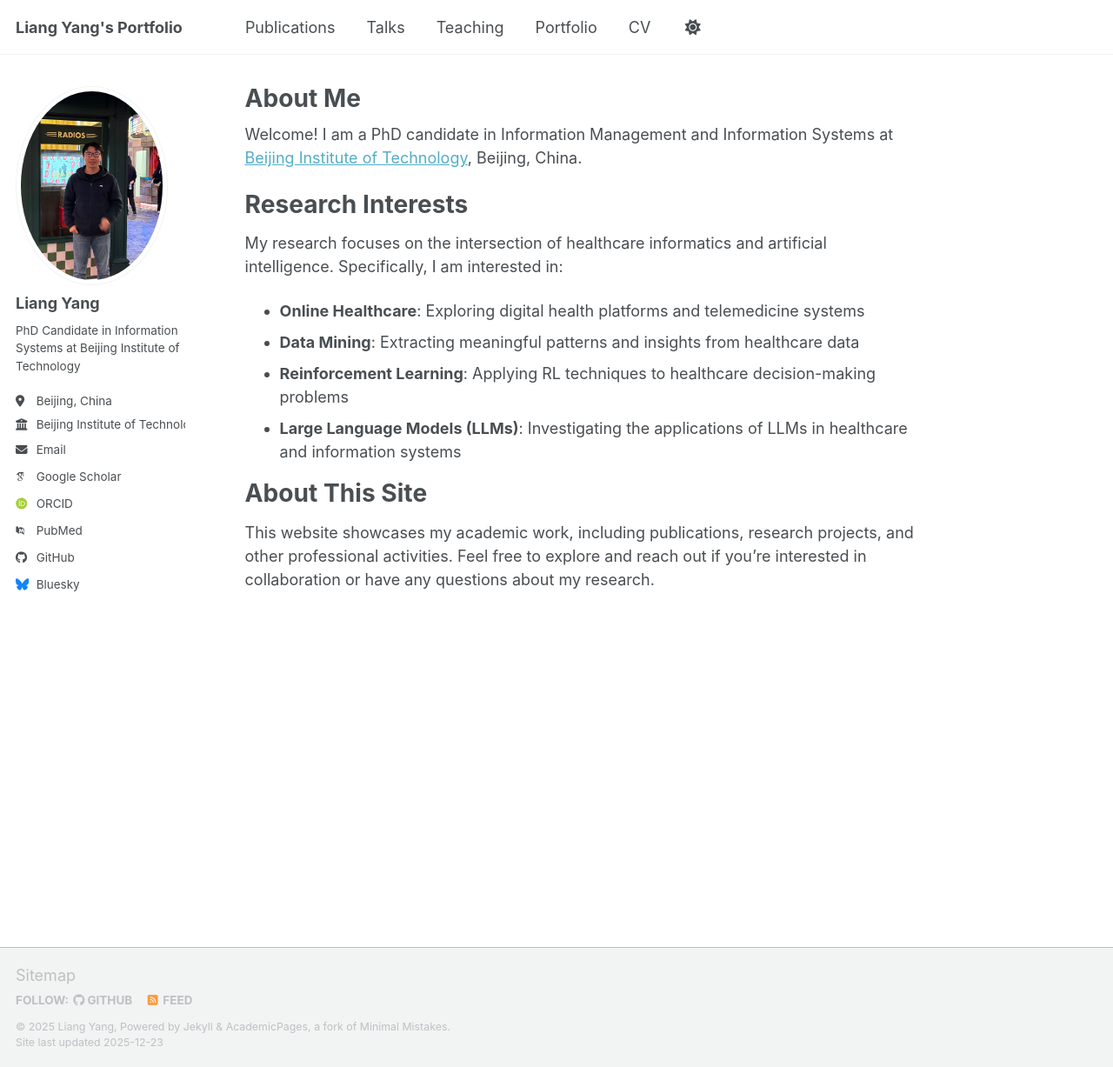
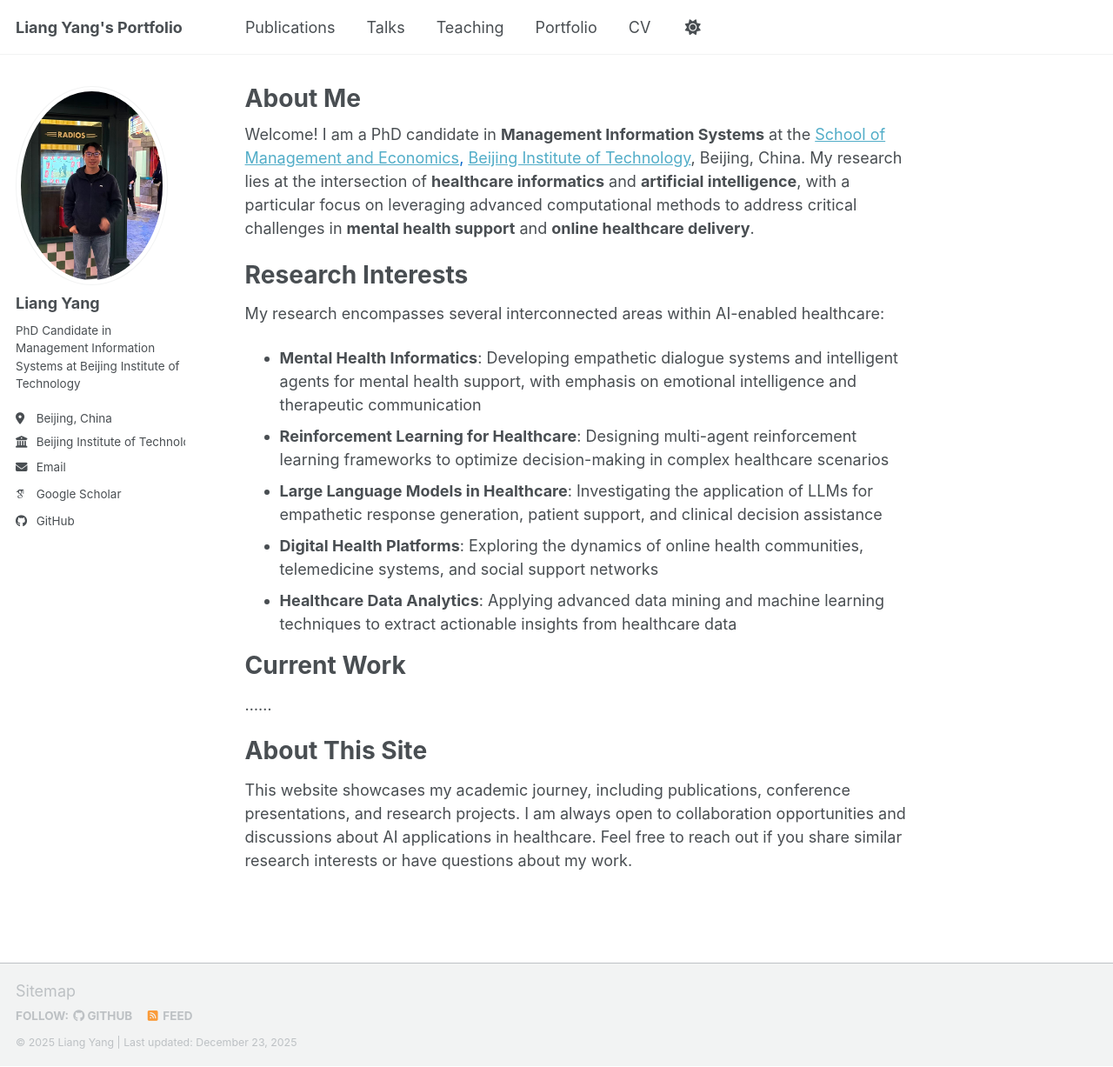
Before and after one commit to Groot-yang/Groot-yang.github.io, a Jekyll site: the page built from _pages/about.md, in a window 1280 px wide and 1227 px high. Shown: the whole window at 87% size. Built offline with Jekyll 4.4.1, drawn with Linux system fonts in a browser that asks for light colours; some web fonts are replaced; a script bundle is joined from its source files by our own code; library files that are not in the unit come from our copies.

Commit message:
update big change

```diff
--- a/_config.yml
+++ b/_config.yml
@@ -12,11 +12,11 @@ site_theme               : "default" # Currently available options are "default"
 title                    : "Liang Yang's Portfolio"  # Update this with the title of your site
 title_separator          : "-"
 name                     : &name "Liang Yang"
-description              : &description "I'm a PhD candidate in information systems (IS)."   # Update this with a general description of your site, this is the default if not overridden by a page
+description              : &description "I'm a PhD candidate in Management Information Systems (MIS)."   # Update this with a general description of your site, this is the default if not overridden by a page
 url                      : https://groot-yang.github.io # The base hostname & protocol for your site e.g. "https://[your GitHub username].github.io",
                                                            # or if you already have some other page hosted on Github then use "https://[your GitHub username].github.io/[Your Repo Name]"
 baseurl                  : "" # the subpath of your site, e.g. "/blog"
-repository               : "academicpages/academicpages.github.io"
+repository               : "groot-yang/groot-yang.github.io"
 
 # Site Author - The following control what appear as part of the author content on the side bar.
 #               If a field is blank the icon and link will not appear, otherwise it will be shown.
@@ -26,22 +26,22 @@ author:
   avatar           : "person.jpg"
   name             : "Liang Yang"
   pronouns         : # example: "she/her"
-  bio              : "PhD Candidate in Information Systems at Beijing Institute of Technology"
+  bio              : "PhD Candidate in Management Information Systems at Beijing Institute of Technology"
   location         : "Beijing, China"
   employer         : "Beijing Institute of Technology"
   uri              : # URL
-  email            : "none@example.org"
+  email            : "yl0119@outlook.com"
 
   # Academic websites
   academia         : # URL
   arxiv            : # URL - Update with the correct link to your profile
-  googlescholar    : "https://scholar.google.com/citations?user=PS_CX0AAAAAJ"
+  googlescholar    : "https://scholar.google.com/citations?user=GgNC50AAAAAJ&hl=zh-CN"
   inspire-hep      : # URL
   impactstory      : # URL
-  orcid            : "https://orcid.org/yourorcidurl"
+  orcid            : # URL - Update with the correct link to your profile
   semantic         : # URL
   ssrn             : # URL
-  pubmed           : "https://www.ncbi.nlm.nih.gov/pubmed/?term=john+snow"
+  pubmed           : # URL
   researchgate     : # URL
   scopus           : # URL
   zotero           : # URL
@@ -57,7 +57,7 @@ author:
 
   # Social media
   artstation       : # Username
-  bluesky          : "bsky.app" # Replace this with you Bluesky username
+  bluesky          :
   facebook         : # Username
   flickr           : # Username
   foursquare       : # Username
--- a/_includes/footer.html
+++ b/_includes/footer.html
@@ -20,6 +20,5 @@
 {% endif %}
 
 <div class="page__footer-copyright">
-  &copy; {{ site.time | date: '%Y' }} {{ site.name | default: site.title }}, {{ site.data.ui-text[site.locale].powered_by | default: "Powered by" }} <a href="https://jekyllrb.com" rel="nofollow">Jekyll</a> &amp; <a href="https://github.com/academicpages/academicpages.github.io">AcademicPages</a>, a fork of <a href="https://mademistakes.com/work/minimal-mistakes-jekyll-theme/" rel="nofollow">Minimal Mistakes</a>.<br />
-  Site last updated {{ "now" | date: '%Y-%m-%d' }}
+  &copy; {{ site.time | date: '%Y' }} {{ site.name | default: site.title }} | Last updated: {{ "now" | date: '%B %d, %Y' }}
 </div>
--- a/_pages/about.md
+++ b/_pages/about.md
@@ -7,17 +7,22 @@ redirect_from:
   - /about.html
 ---
 
-Welcome! I am a PhD candidate in Information Management and Information Systems at [Beijing Institute of Technology](https://www.bit.edu.cn/), Beijing, China.
+Welcome! I am a PhD candidate in **Management Information Systems** at the <span style="color: #0066cc;">[School of Management and Economics](https://sme.bit.edu.cn/), [Beijing Institute of Technology](https://www.bit.edu.cn/)</span>, Beijing, China. My research lies at the intersection of **healthcare informatics** and **artificial intelligence**, with a particular focus on leveraging advanced computational methods to address critical challenges in **mental health support** and **online healthcare delivery**.
 
 Research Interests
 ======
-My research focuses on the intersection of healthcare informatics and artificial intelligence. Specifically, I am interested in:
+My research encompasses several interconnected areas within AI-enabled healthcare:
 
-* **Online Healthcare**: Exploring digital health platforms and telemedicine systems
-* **Data Mining**: Extracting meaningful patterns and insights from healthcare data
-* **Reinforcement Learning**: Applying RL techniques to healthcare decision-making problems
-* **Large Language Models (LLMs)**: Investigating the applications of LLMs in healthcare and information systems
+* **Mental Health Informatics**: Developing empathetic dialogue systems and intelligent agents for mental health support, with emphasis on emotional intelligence and therapeutic communication
+* **Reinforcement Learning for Healthcare**: Designing multi-agent reinforcement learning frameworks to optimize decision-making in complex healthcare scenarios
+* **Large Language Models in Healthcare**: Investigating the application of LLMs for empathetic response generation, patient support, and clinical decision assistance
+* **Digital Health Platforms**: Exploring the dynamics of online health communities, telemedicine systems, and social support networks
+* **Healthcare Data Analytics**: Applying advanced data mining and machine learning techniques to extract actionable insights from healthcare data
+
+Current Work
+======
+......
 
 About This Site
 ======
-This website showcases my academic work, including publications, research projects, and other professional activities. Feel free to explore and reach out if you're interested in collaboration or have any questions about my research.
+This website showcases my academic journey, including publications, conference presentations, and research projects. I am always open to collaboration opportunities and discussions about AI applications in healthcare. Feel free to reach out if you share similar research interests or have questions about my work.
```
